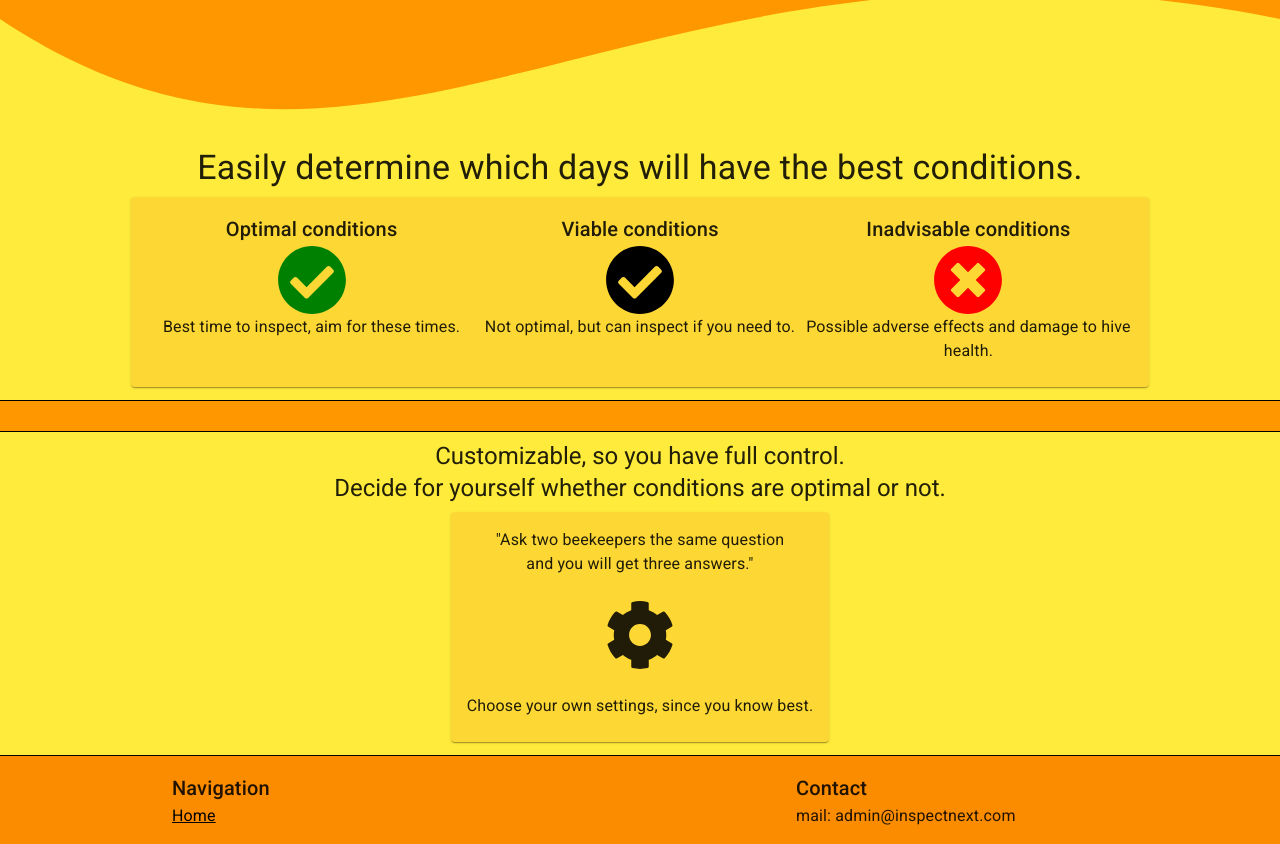
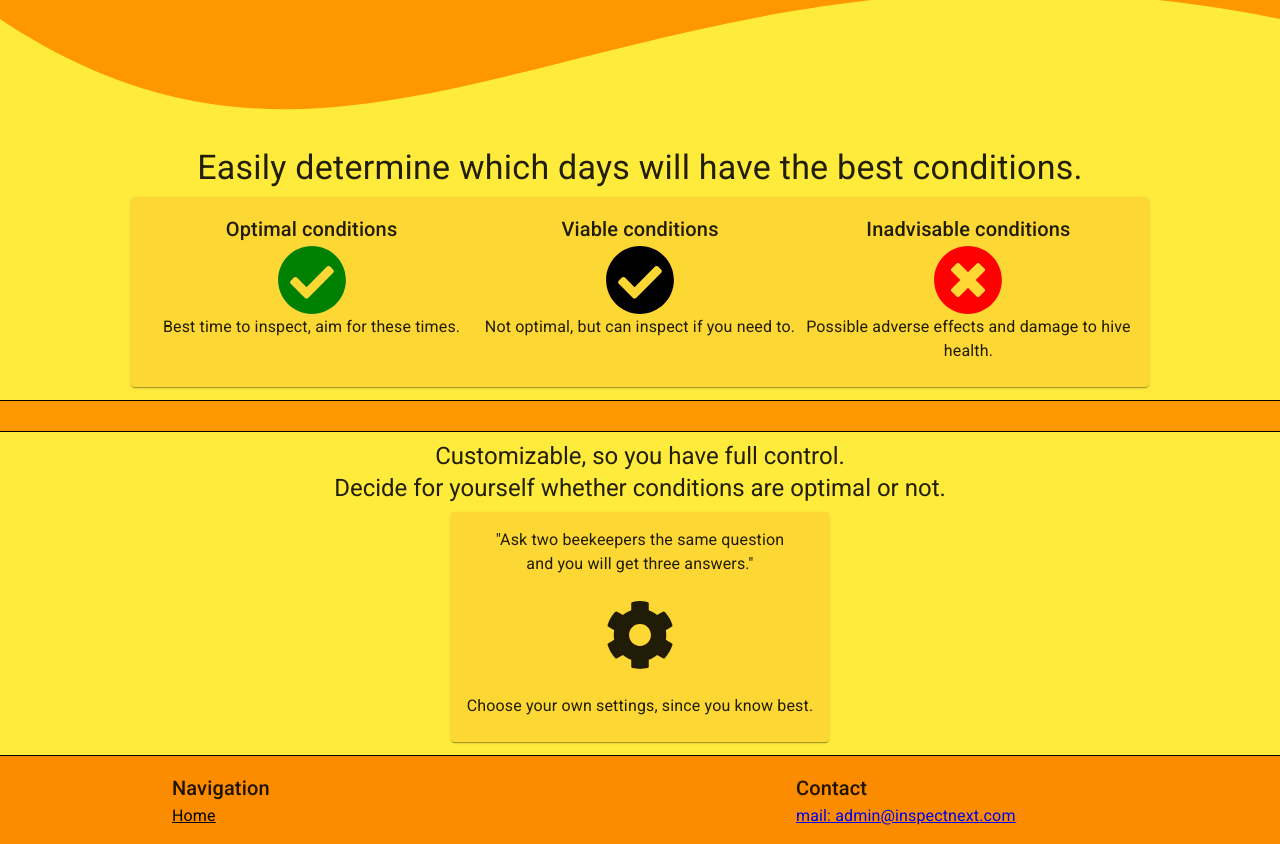
Before and after one commit to anthonyDrury/inspect-next, a React (Create React App) app: page / in a window 1280 px wide. Shown: the part 413-1257 px from the top of the page. Built offline with nearby package versions, Linux system fonts and the light colour scheme; no server answers.

Commit message:
feat: change mail to link

```diff
--- a/src/components/Footer/Footer.tsx
+++ b/src/components/Footer/Footer.tsx
@@ -44,7 +44,19 @@ export default function Footer(): JSX.Element {
           </Grid>
           <Grid item>
             <Typography component="p" noWrap>
-              mail: admin@inspectnext.com
+              <a
+                onClick={(
+                  event: React.MouseEvent<HTMLAnchorElement, MouseEvent>
+                ): void => {
+                  event.preventDefault();
+                  if (window !== null) {
+                    window.open("mailto:admin@inspectnext.com", "mail");
+                  }
+                }}
+                href="mailto:admin@inspectnext.com"
+              >
+                mail: admin@inspectnext.com
+              </a>
             </Typography>
           </Grid>
         </Grid>
```
